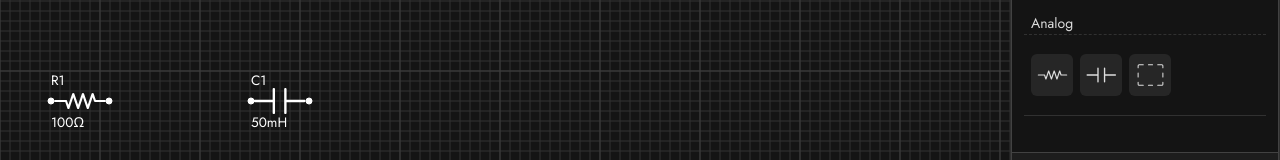
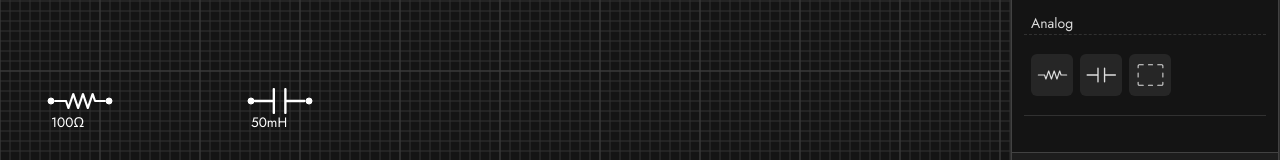
Before and after one commit to AletzMan/bitlab-circuit, a React (Vite) app: page / in a window 1280 px wide. Shown: the part 129-289 px from the top of the page. Built offline with nearby package versions, Linux system fonts and the light colour scheme.

Commit message:
refactor: Update AnalogComponent to use 'reference' instead of 'idRes' for component data

```diff
--- a/src/components/AnalogComponent/AnalogComponent.tsx
+++ b/src/components/AnalogComponent/AnalogComponent.tsx
@@ -5,7 +5,7 @@ import styles from "./styles.module.css";
 import { Terminal } from "@/components/Terminal/Terminal";
 
 
-export function AnalogComponent({ data: { type, value, rotation, state, isLock, prefix, id: idRes }, selected, id, parentId }: NodeProps<ComponentNode>) {
+export function AnalogComponent({ data: { type, value, rotation, state, isLock, prefix, reference }, selected, id, parentId }: NodeProps<ComponentNode>) {
     const { updateNode } = useReactFlow();
 
 
@@ -30,7 +30,7 @@ export function AnalogComponent({ data: { type, value, rotation, state, isLock,
                 {type === ComponentType.Capacitor && <CapacitorIcon />}
             </div>
             <span className={`${styles.value} ${rotation === 90 && styles.value_90}   ${rotation === 270 && styles.value_270}`} style={{ transform: `rotate(${rotation - rotation}deg)` }}>{value}{prefix}</span>
-            <span className={`${styles.id} ${rotation === 90 && styles.value_90}   ${rotation === 270 && styles.value_270}`} style={{ transform: `rotate(${rotation - rotation}deg)` }}>{idRes}</span>
+            <span className={`${styles.id} ${rotation === 90 && styles.value_90}   ${rotation === 270 && styles.value_270}`} style={{ transform: `rotate(${rotation - rotation}deg)` }}>{reference}</span>
             <Terminal type="source" position={positionTerminals[0]} id="1" />
             <Terminal type="source" position={positionTerminals[1]} id="2" />
         </div>
```
